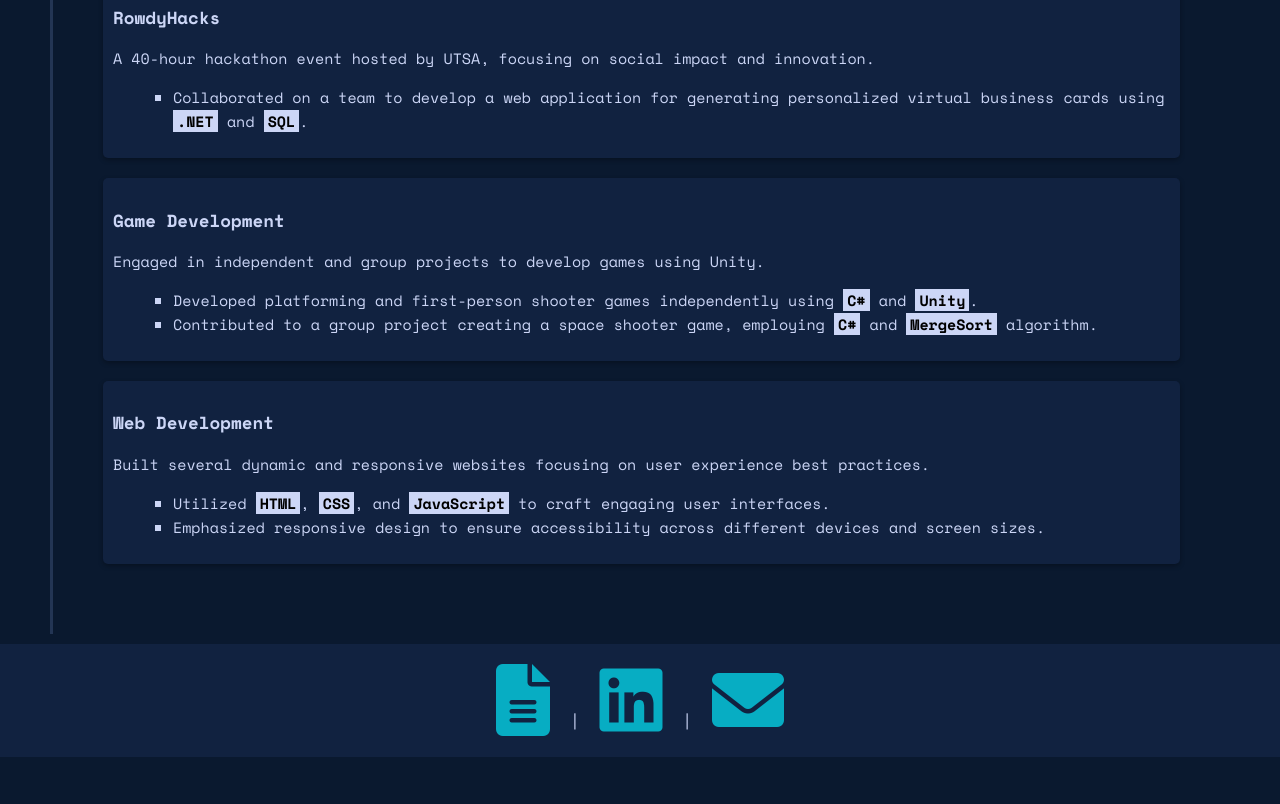
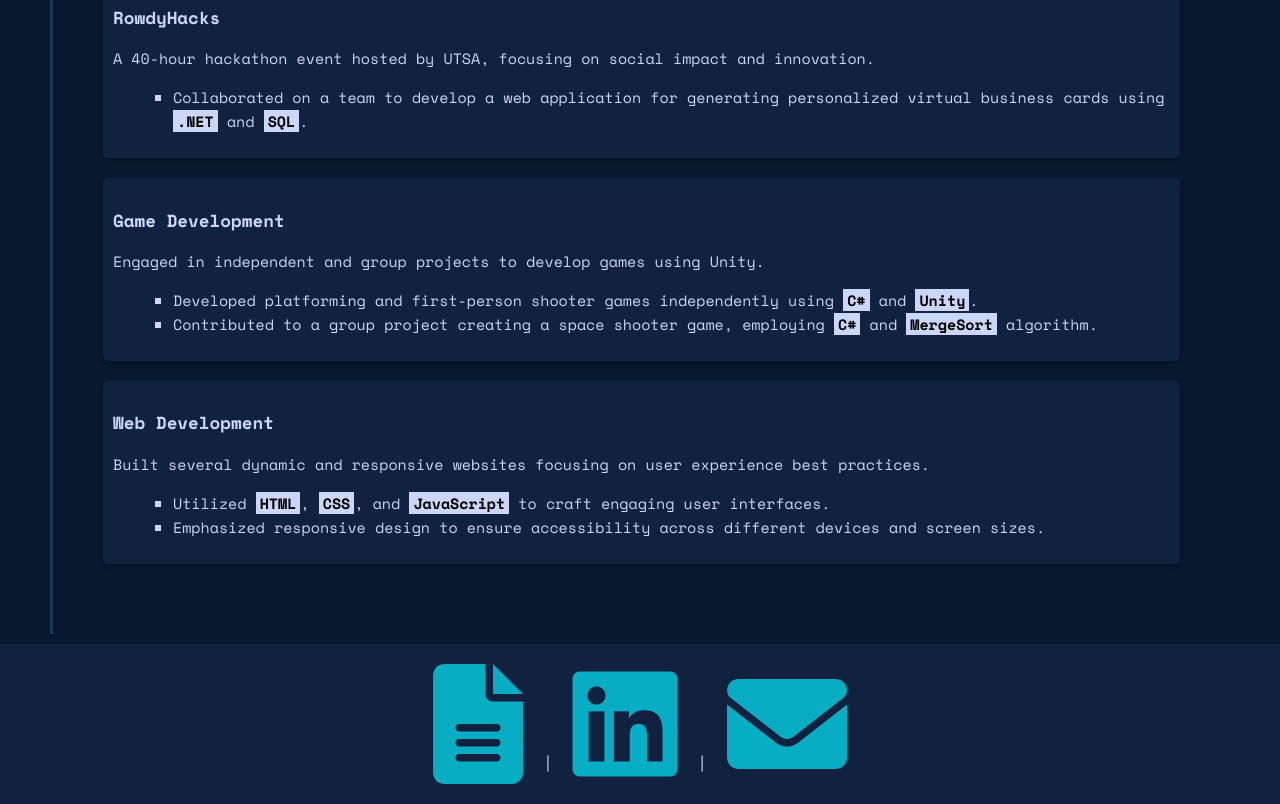
Before and after one commit to anchau00/website, a plain HTML site: page index.html in a window 1280 px wide. Shown: the part 2251-3055 px from the top of the page. Before the commit the page ends 3008 px from the top, so only its background shows below. Drawn offline with nearby package versions, Linux system fonts and the light colour scheme.

Commit message:
icon size 5x

```diff
--- a/index.html
+++ b/index.html
@@ -108,9 +108,9 @@
     </section>
     <footer>
         <p>
-            <a href="An_Chau_Resume.pdf" target="_blank" title="Resume"><i class="fas fa-file-lines fa-3x"></i></a> |
-            <a href="https://www.linkedin.com/in/an-chau-66801b1a6/" target="_blank" title="LinkedIn"><i class="fab fa-linkedin fa-3x"></i></a> |
-            <a href="mailto:anchau001@gmail.com" title="Email"><i class="fas fa-envelope fa-3x"></i></a>
+            <a href="An_Chau_Resume.pdf" target="_blank" title="Resume"><i class="fas fa-file-lines fa-5x"></i></a> |
+            <a href="https://www.linkedin.com/in/an-chau-66801b1a6/" target="_blank" title="LinkedIn"><i class="fab fa-linkedin fa-5x"></i></a> |
+            <a href="mailto:anchau001@gmail.com" title="Email"><i class="fas fa-envelope fa-5x"></i></a>
         </p>
     </footer>
 
```
